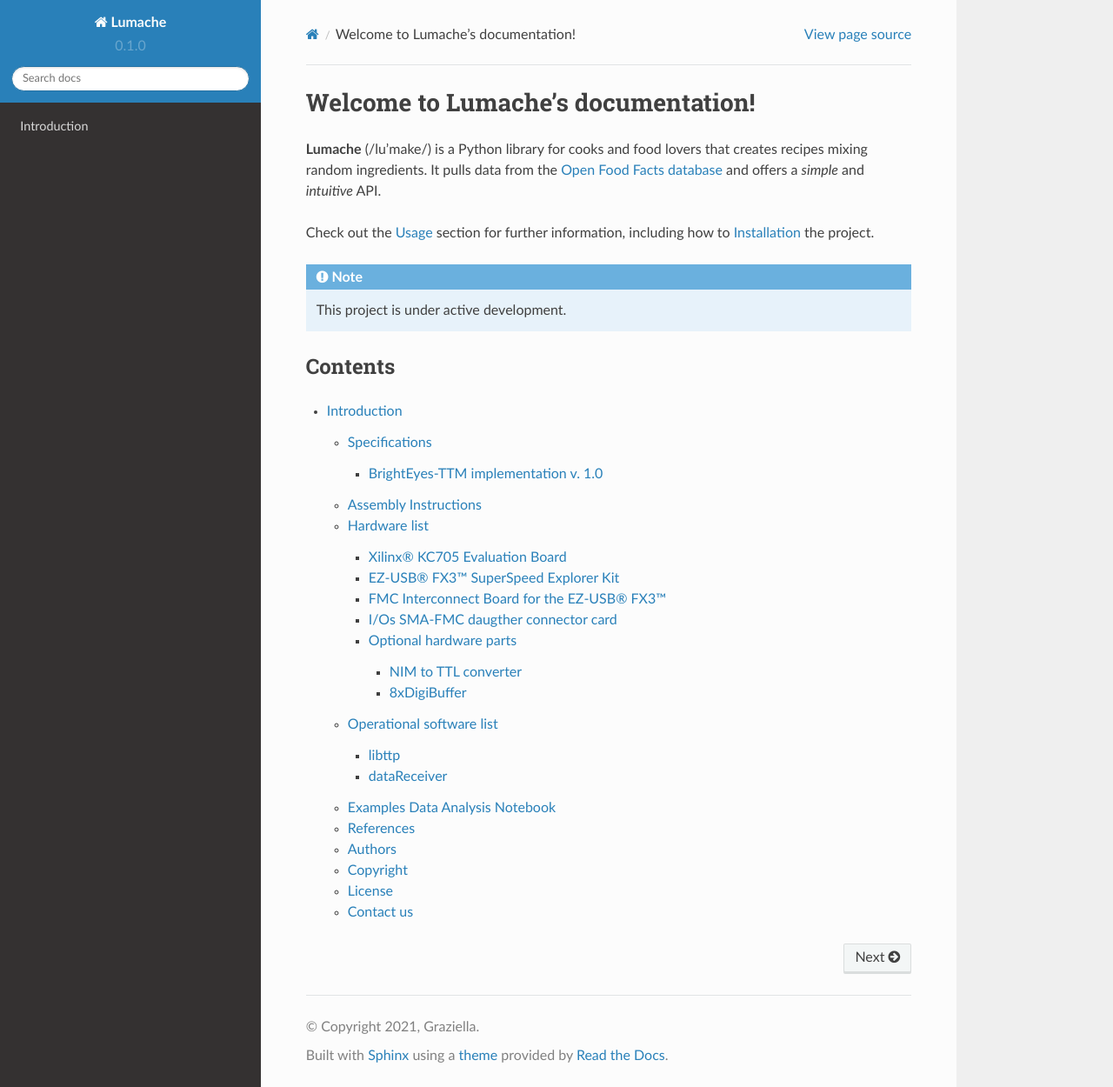
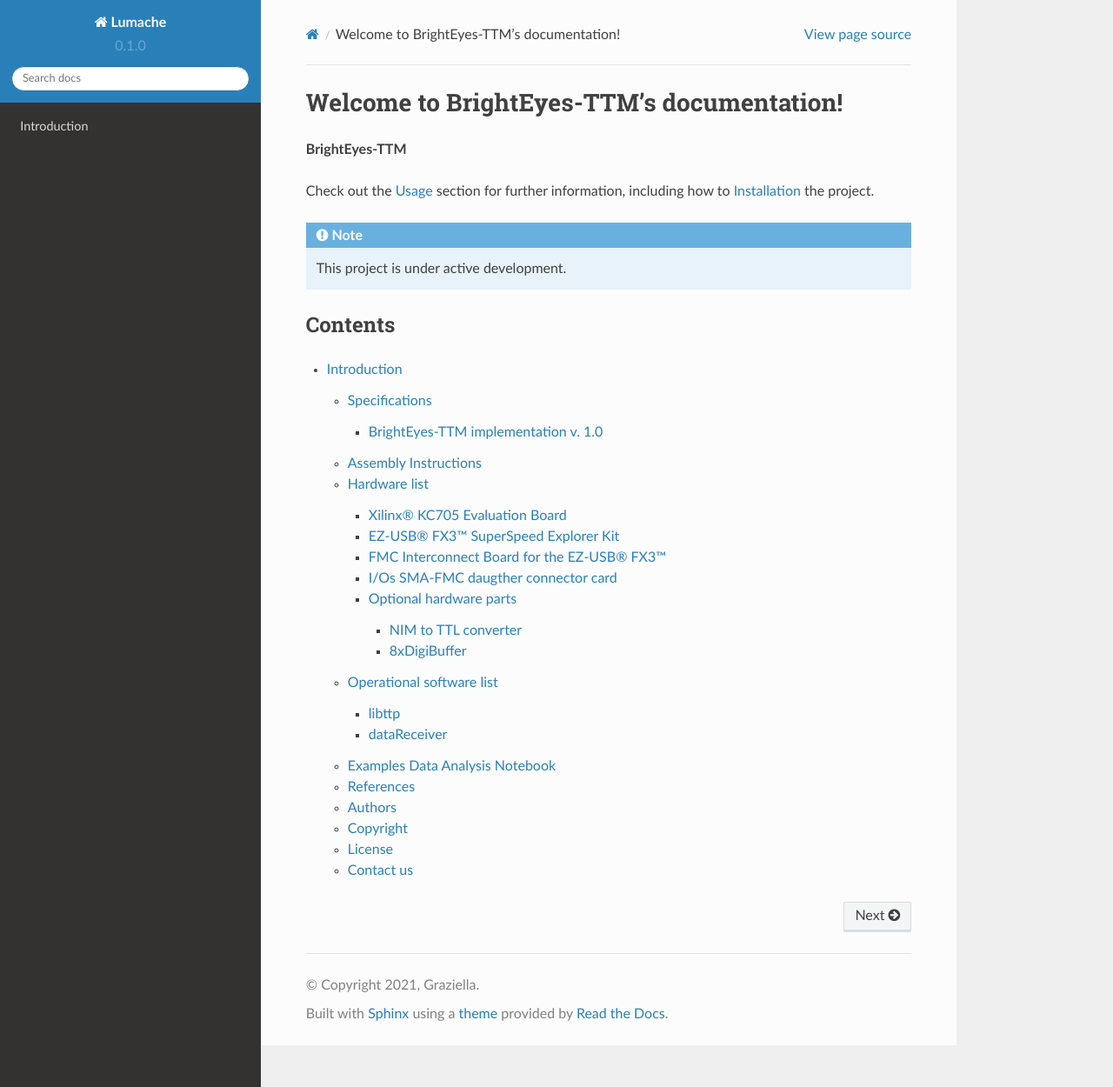
Before and after one commit to mattia-donato/BrightEyes-TTM-docs, a Sphinx documentation site: the page built from docs/source/index.rst, in a window 1280 px wide and 1250 px high. Shown: the whole window at 87% size. Built offline with Sphinx 7.4.7 and the Read the Docs theme 2.0.0, drawn with Linux system fonts in a browser that asks for light colours.

Commit message:
Update index.rst

```diff
--- a/docs/source/index.rst
+++ b/docs/source/index.rst
@@ -1,10 +1,7 @@
-Welcome to Lumache's documentation!
+Welcome to BrightEyes-TTM's documentation!
 ===================================
 
-**Lumache** (/lu'make/) is a Python library for cooks and food lovers
-that creates recipes mixing random ingredients.
-It pulls data from the `Open Food Facts database <https://world.openfoodfacts.org/>`_
-and offers a *simple* and *intuitive* API.
+**BrightEyes-TTM**
 
 Check out the :doc:`usage` section for further information, including
 how to :ref:`installation` the project.
```
